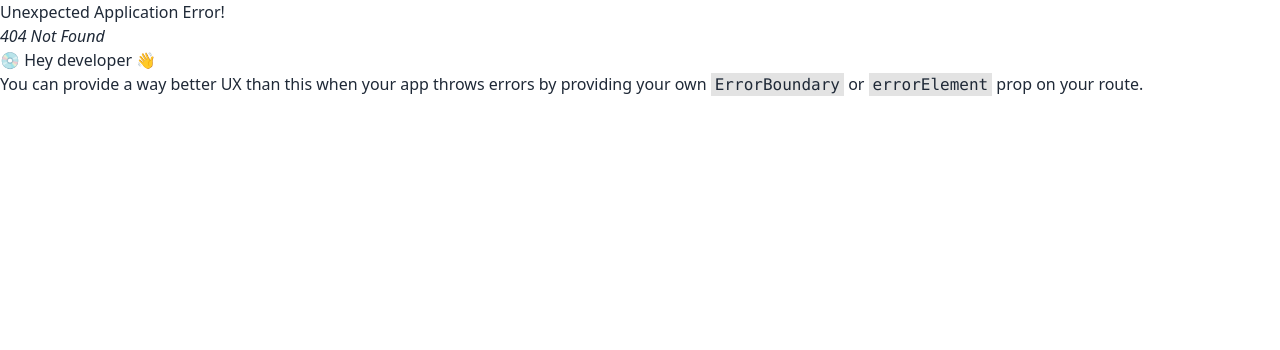
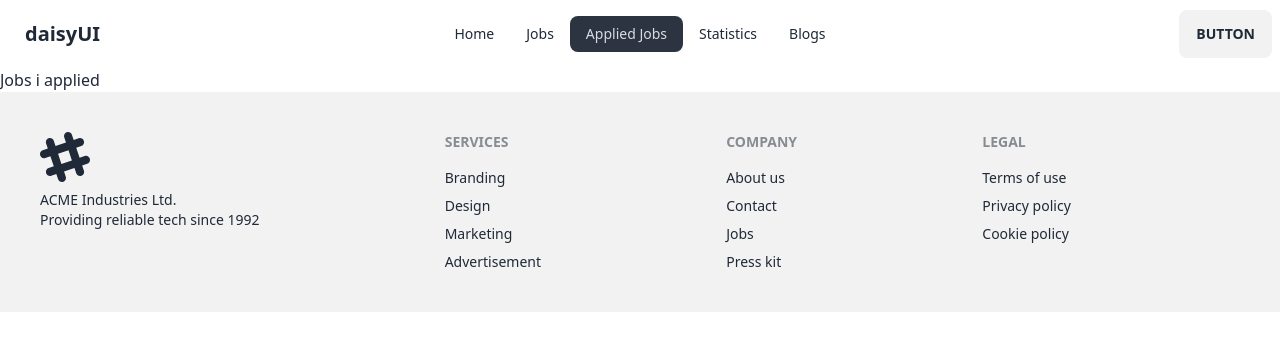
Before and after one commit to rafiul1000/react-career-hub, a React (Vite) app: page /applied in a window 1280 px wide. Before the commit this address had no page. Shown: the top 350 px of the page. Built offline with nearby package versions, Linux system fonts and the light colour scheme.

Commit message:
Set Nested Route and Navbar for CareerHub

```diff
--- /dev/null
+++ b/src/components/AppliedJobs/AppliedJobs.jsx
@@ -0,0 +1,9 @@
+const AppliedJobs = () => {
+    return (
+        <div>
+            <h2>Jobs i applied</h2>
+        </div>
+    );
+};
+
+export default AppliedJobs;
--- /dev/null
+++ b/src/components/ErrorPage/ErrorPage.jsx
@@ -0,0 +1,12 @@
+import { Link } from "react-router-dom";
+
+const ErrorPage = () => {
+    return (
+        <div>
+            <h2>Oops!!!</h2>
+            <Link to="/">Go back to home</Link>
+        </div>
+    );
+};
+
+export default ErrorPage;
--- /dev/null
+++ b/src/components/Header/Header.jsx
@@ -0,0 +1,63 @@
+import { NavLink } from "react-router-dom";
+
+const Header = () => {
+  const links = (
+    <>
+      <li>
+        <NavLink to="/">Home</NavLink>
+      </li>
+      <li>
+        <NavLink to="/jobs">Jobs</NavLink>
+      </li>
+      <li>
+        <NavLink to="/applied">Applied Jobs</NavLink>
+      </li>
+      <li><NavLink to="/statistics">Statistics</NavLink></li>
+      <li>
+        <NavLink to="/blogs">Blogs</NavLink>
+      </li>
+    </>
+  );
+
+  return (
+    <div className="navbar bg-base-100">
+      <div className="navbar-start">
+        <div className="dropdown">
+          <label tabIndex={0} className="btn btn-ghost lg:hidden">
+            <svg
+              xmlns="http://www.w3.org/2000/svg"
+              className="h-5 w-5"
+              fill="none"
+              viewBox="0 0 24 24"
+              stroke="currentColor"
+            >
+              <path
+                strokeLinecap="round"
+                strokeLinejoin="round"
+                strokeWidth="2"
+                d="M4 6h16M4 12h8m-8 6h16"
+              />
+            </svg>
+          </label>
+          <ul
+            tabIndex={0}
+            className="menu menu-sm dropdown-content mt-3 z-[1] p-2 shadow bg-base-100 rounded-box w-52"
+          >
+            {links}
+          </ul>
+        </div>
+        <a className="btn btn-ghost normal-case text-xl">daisyUI</a>
+      </div>
+      <div className="navbar-center hidden lg:flex">
+        <ul className="menu menu-horizontal px-1">
+          {links}
+        </ul>
+      </div>
+      <div className="navbar-end">
+        <a className="btn">Button</a>
+      </div>
+    </div>
+  );
+};
+
+export default Header;
--- a/src/components/Root/Root.jsx
+++ b/src/components/Root/Root.jsx
@@ -1,9 +1,11 @@
 import { Outlet } from "react-router-dom";
 import Footer from "../Footer/Footer";
+import Header from "../Header/Header";
 
 const Root = () => {
     return (
         <div>
+            <Header></Header>
             <Outlet></Outlet>
             <Footer></Footer>
         </div>
--- a/src/main.jsx
+++ b/src/main.jsx
@@ -8,16 +8,23 @@
 } from "react-router-dom";
 import Root from './components/Root/Root';
 import Home from './components/Home/Home';
+import AppliedJobs from './components/AppliedJobs/AppliedJobs';
+import ErrorPage from './components/ErrorPage/ErrorPage';
 
 
 const router = createBrowserRouter([
   {
     path: "/",
     element: <Root></Root>,
+    errorElement: <ErrorPage></ErrorPage>,
     children: [
       {
         path: '/',
         element: <Home></Home>
+      },
+      {
+        path: '/applied',
+        element: <AppliedJobs></AppliedJobs>
       }
     ]
   },
```
